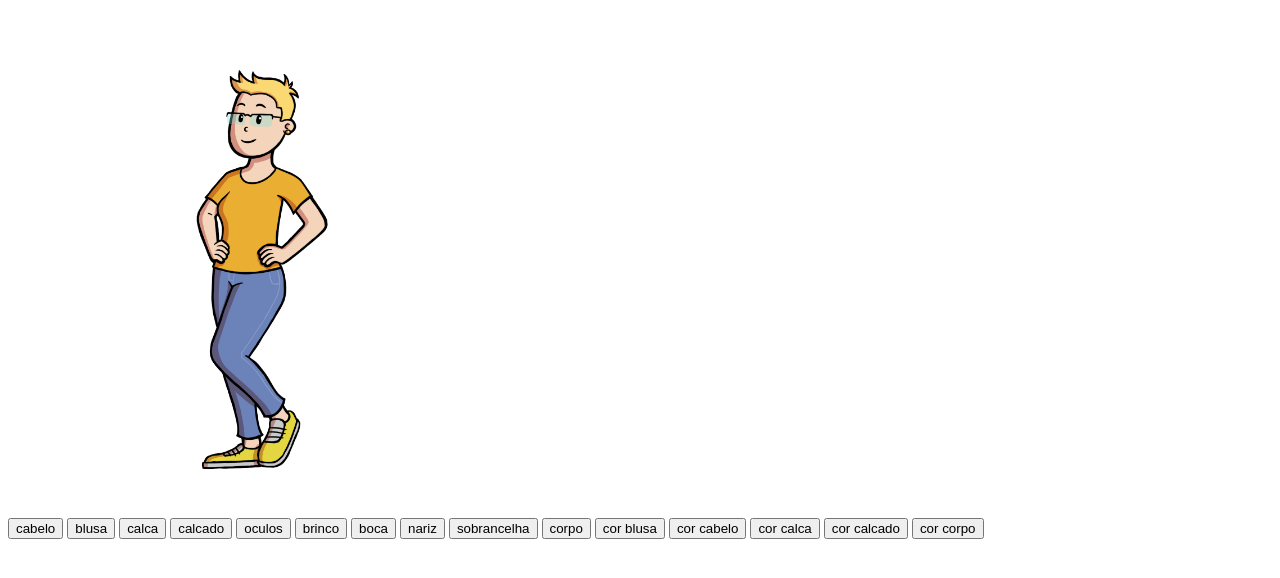
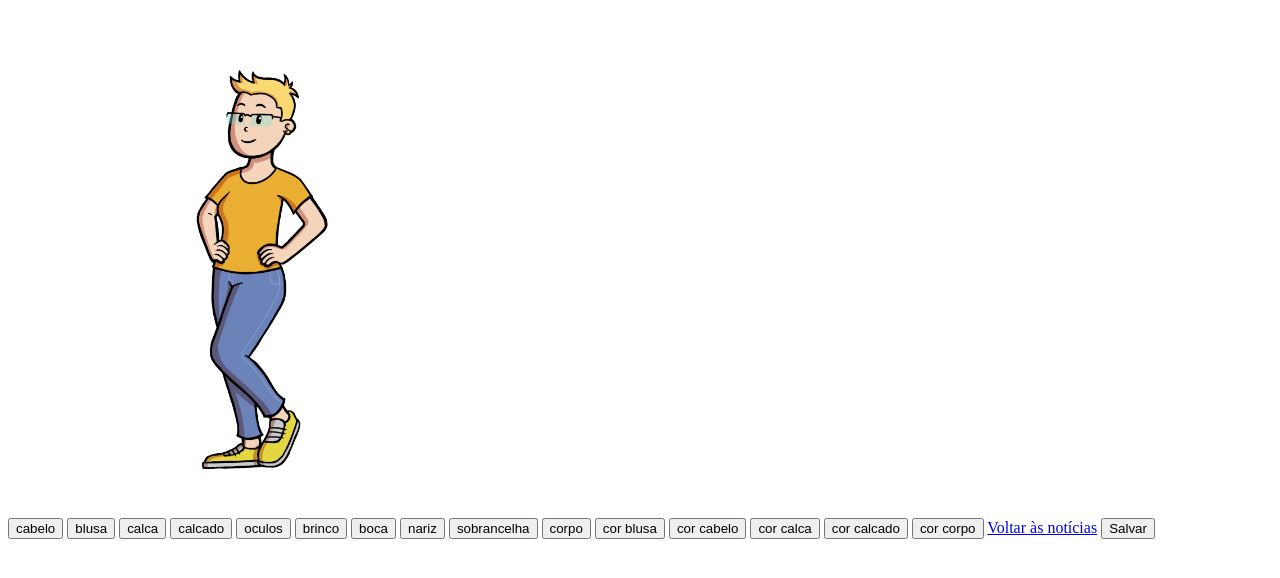
Before and after one commit to nandozanutto/nandozanutto.github.io, a plain HTML site: page index.html in a window 1280 px wide. Drawn offline with Linux system fonts and the light colour scheme.

Commit message:
update linkNews

```diff
--- a/avatarScript.js
+++ b/avatarScript.js
@@ -101,7 +101,61 @@ function changeColor(asset){
     document.getElementById(asset).src = assetSrc.replace(aux2, "_cor" + number);
 }
 
+function changeUrlNews(){
+    var urlSrc = document.getElementById("linkToNews").href;
+    // https://globomee.run-us-west2.goorm.io/
+    // "https://globomee.run-us-west2.goorm.io/?corpo=x&calca=x&blusa=x&calcado=x&boca=x&nariz=x&olho=x&sobrancelha=x&cabelo=x&oculos=x&brinco=x"
+    var acorpoUrl = document.getElementById("corpo").src;
+    var acalcaUrl = document.getElementById("calca").src;
+    var ablusaUrl = document.getElementById("blusa").src;
+    var acalcadoUrl = document.getElementById("calcado").src;
+    var abocaUrl = document.getElementById("boca").src;
+    var anarizUrl = document.getElementById("nariz").src;
+    var aolhoUrl = document.getElementById("olho").src;
+    var asobrancelhaUrl = document.getElementById("sobrancelha").src;
+    var acabeloUrl = document.getElementById("cabelo").src;
+    var aoculosUrl = document.getElementById("oculos").src;
+    var abrincoUrl = document.getElementById("brinco").src;
 
+    //corpoUrl.length-1
+    var numPos = acorpoUrl.indexOf("corpo");
+    var corpoUrl = acorpoUrl.slice(numPos, acorpoUrl.length);
+
+    numPos = acalcaUrl.indexOf("corpo");
+    var calcaUrl = acalcaUrl.slice(numPos, acalcaUrl.length);
+
+    numPos = ablusaUrl.indexOf("corpo");
+    var blusaUrl = ablusaUrl.slice(numPos, ablusaUrl.length);
+
+    numPos = acalcadoUrl.indexOf("corpo");
+    var calcadoUrl = acalcadoUrl.slice(numPos, acalcadoUrl.length);
+
+    numPos = abocaUrl.indexOf("rosto");
+    var bocaUrl = abocaUrl.slice(numPos, abocaUrl.length);
+
+    numPos = anarizUrl.indexOf("rosto");
+    var narizUrl = anarizUrl.slice(numPos, anarizUrl.length);
+
+    numPos = aolhoUrl.indexOf("rosto");
+    var olhoUrl = aolhoUrl.slice(numPos, aolhoUrl.length);
+
+    numPos = asobrancelhaUrl.indexOf("rosto");
+    var sobrancelhaUrl = asobrancelhaUrl.slice(numPos, asobrancelhaUrl.length);
+
+    numPos = acabeloUrl.indexOf("cabelo");
+    var cabeloUrl = acabeloUrl.slice(numPos, acabeloUrl.length);
+
+    numPos = aoculosUrl.indexOf("oculos");
+    var oculosUrl = aoculosUrl.slice(numPos, aoculosUrl.length);
+
+    numPos = abrincoUrl.indexOf("brinco");
+    var brincoUrl = abrincoUrl.slice(numPos, abrincoUrl.length);
+
+
+    document.getElementById("linkToNews").href = `https://globomee.run-us-west2.goorm.io/?corpo=${corpoUrl}&calca=${calcaUrl}&blusa=${blusaUrl}&calcado=${calcadoUrl}&boca=${bocaUrl}&nariz=${narizUrl}&olho=${olhoUrl}&sobrancelha=${sobrancelhaUrl}&cabelo=${cabeloUrl}&oculos=${oculosUrl}&brinco=${brincoUrl}`
+
+
+}
 
     // var n = str.length - 1;
     // if(isUp){
--- a/index.html
+++ b/index.html
@@ -30,7 +30,7 @@
         <img src="Assets_customizador/oculos1.png" class="fish" id="oculos"/>
         <img src="Assets_customizador/rosto_boca1.png" class="fish" id="boca"/>
         <img src="Assets_customizador/rosto_nariz1.png" class="fish" id="nariz"/>
-        <img src="Assets_customizador/rosto_olho1.png" class="fish"/>
+        <img src="Assets_customizador/rosto_olho1.png" class="fish" id="olho"/>
         <img src="Assets_customizador/cabelo01_cor1.png" class="fish" id="cabelo" />
         <img src="Assets_customizador/corpo_f_blusa1_cor1.png" class="fish" id="blusa"/>
         <img src="Assets_customizador/rosto_sobrancelha1.png" class="fish" id="sobrancelha"/>
@@ -62,5 +62,9 @@
     <div id="overlay_image"><img src="corpo_f_calca2_cor3.png"/></div>
 </div> -->
 
+    <a href="https://globomee.run-us-west2.goorm.io/" id="linkToNews">Voltar às notícias</a>
+    <input type="button" onclick="changeUrlNews()" value="Salvar">
+
+
 </body>
 </html>
```
Also changed, not shown: Assets_customizador/teste.png (deleted).
